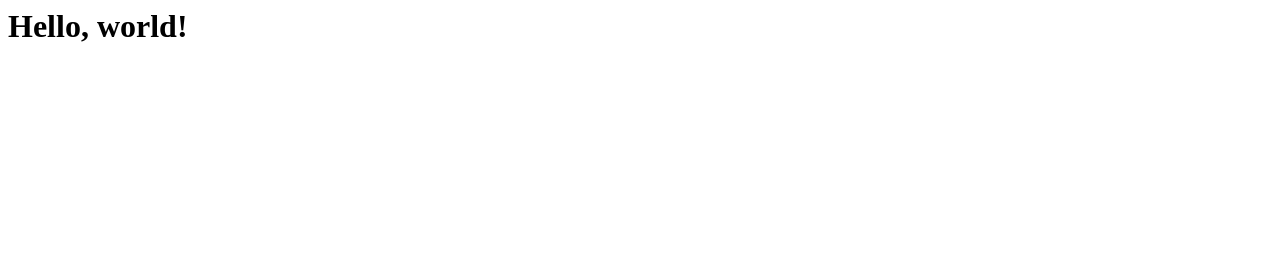
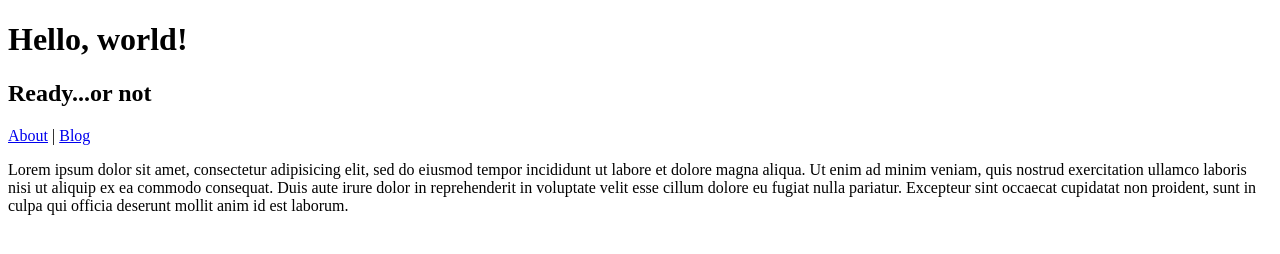
Before and after one commit to christinalcole/christinalcole.github.io, a plain HTML site: page index.html in a window 1280 px wide. Drawn offline with Linux system fonts and the light colour scheme.

Commit message:
Adding initial HTML5

```diff
--- a/index.html
+++ b/index.html
@@ -1 +1,25 @@
-<h1> Hello, world! </h1>
+<!DOCTYPE html>
+
+<html lang = "en">
+	<head>
+		<meta charset="utf-8">
+		<title>Hello, world!  Ready...or not</title>
+	</head>
+
+	<body>
+		<h1> Hello, world! </h1>
+		<h2> Ready...or not</h2>
+
+		<!-- site links !-->
+		<nav><a href="index.html">About</a> | <a href="blog.html">Blog</a> </nav>
+
+		<p>Lorem ipsum dolor sit amet, consectetur adipisicing elit, sed do eiusmod
+		tempor incididunt ut labore et dolore magna aliqua. Ut enim ad minim veniam,
+		quis nostrud exercitation ullamco laboris nisi ut aliquip ex ea commodo
+		consequat. Duis aute irure dolor in reprehenderit in voluptate velit esse
+		cillum dolore eu fugiat nulla pariatur. Excepteur sint occaecat cupidatat non
+		proident, sunt in culpa qui officia deserunt mollit anim id est laborum.</p>
+
+	</body>
+
+</html>
```
